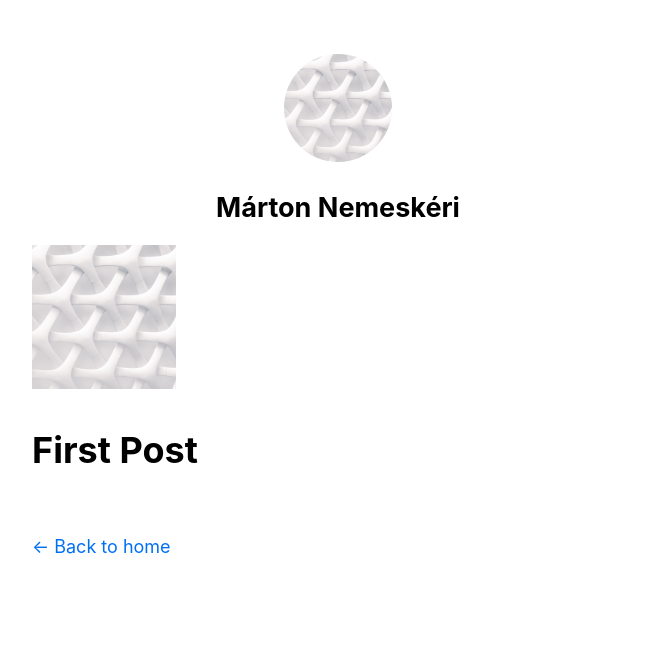
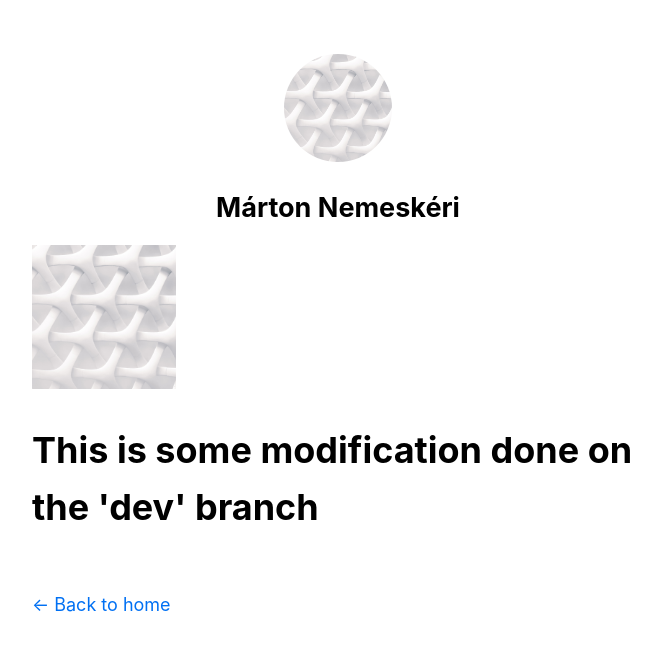
Before and after one commit to Samenti/nextjs-blog, a Next.js app: page /posts/first-post in a window 1280 px wide. Shown: the top 650 px of the page, without its empty margins (302-963 px from the left). Built offline with nearby package versions, Linux system fonts and the light colour scheme.

Commit message:
Changed h1 on the 'first post' page

```diff
--- a/pages/posts/first-post.js
+++ b/pages/posts/first-post.js
@@ -17,7 +17,7 @@ export default function FirstPost() {
         width={144}
         alt="Márton Nemeskéri"
       />
-      <h1>First Post</h1>
+      <h1>This is some modification done on the 'dev' branch</h1>
     </Layout>
   );
 };
```
